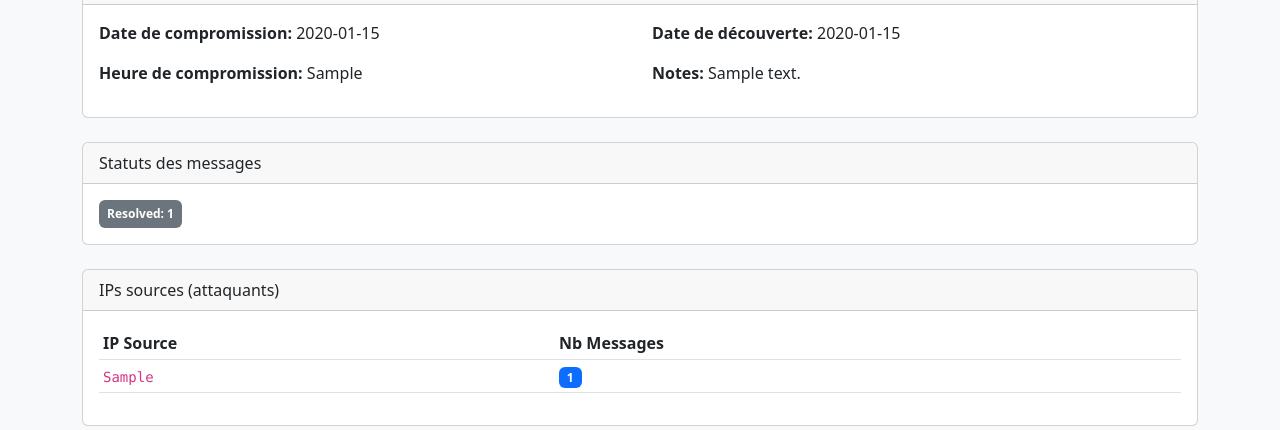
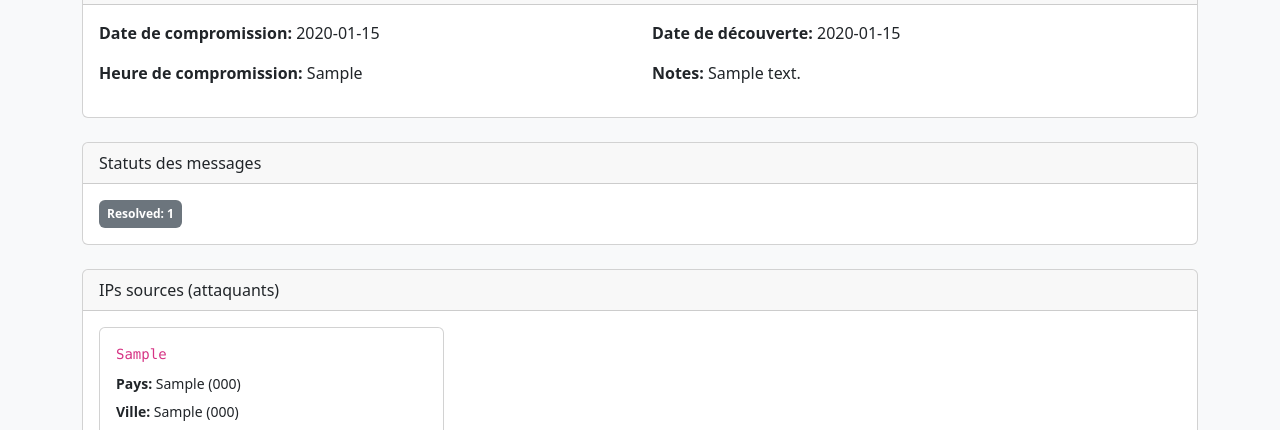
Before and after one commit to Crapoto94/Analyse-mail, a Flask app: page /boite/1 in a window 1280 px wide. Shown: the part 321-751 px from the top of the page. Run offline with Flask 3, Linux system fonts and the light colour scheme; tables that the repository leaves empty hold one stand-in row (values such as "Sample post"); grey boxes are pictures that could not be loaded.

Commit message:
Ajout geolocalisation IPs avec carte Leaflet et detection VPN

```diff
--- a/app.py
+++ b/app.py
@@ -48,8 +48,62 @@ def init_db():
         key TEXT PRIMARY KEY,
         value TEXT
     )''')
+    c.execute('''CREATE TABLE IF NOT EXISTS ip_info (
+        ip TEXT PRIMARY KEY,
+        country TEXT,
+        country_code TEXT,
+        region TEXT,
+        region_name TEXT,
+        city TEXT,
+        zip TEXT,
+        lat REAL,
+        lon REAL,
+        isp TEXT,
+        org TEXT,
+        as_name TEXT,
+        is_vpn BOOLEAN DEFAULT 0,
+        query_time TIMESTAMP DEFAULT CURRENT_TIMESTAMP
+    )''')
     conn.commit()
     conn.close()
+
+def get_ip_info(ip):
+    import urllib.request
+    import time
+
+    conn = get_db()
+    row = conn.execute('SELECT * FROM ip_info WHERE ip=?', (ip,)).fetchone()
+    if row:
+        conn.close()
+        return dict(row)
+
+    try:
+        url = f'http://ip-api.com/json/{ip}?fields=status,message,country,countryCode,region,regionName,city,zip,lat,lon,isp,org,as,query'
+        req = urllib.request.Request(url, headers={'User-Agent': 'Analyse-Compromis'})
+        with urllib.request.urlopen(req, timeout=5) as response:
+            data = json.loads(response.read().decode('utf-8'))
+            if data.get('status') == 'success':
+                isp = data.get('isp', '').lower()
+                org = data.get('org', '').lower()
+                as_name = data.get('as', '').lower()
+                is_vpn = any(kw in f'{isp} {org} {as_name}' for kw in ['vpn', 'proxy', 'tor', 'nord', 'express', 'surfshark', 'cyberghost'])
+
+                conn.execute('''INSERT OR REPLACE INTO ip_info
+                    (ip, country, country_code, region, region_name, city, zip, lat, lon, isp, org, as_name, is_vpn)
+                    VALUES (?, ?, ?, ?, ?, ?, ?, ?, ?, ?, ?, ?, ?)''',
+                    (ip, data.get('country'), data.get('countryCode'), data.get('region'),
+                     data.get('regionName'), data.get('city'), data.get('zip'),
+                     data.get('lat'), data.get('lon'), data.get('isp'),
+                     data.get('org'), data.get('as'), is_vpn))
+                conn.commit()
+                row = conn.execute('SELECT * FROM ip_info WHERE ip=?', (ip,)).fetchone()
+                conn.close()
+                return dict(row) if row else None
+    except Exception as e:
+        print(f"Erreur IP info pour {ip}: {e}")
+
+    conn.close()
+    return None
 
 def get_config(key, default=''):
     conn = get_db()
@@ -124,8 +178,16 @@ def view_boite(bid):
             domains[domain] = domains.get(domain, 0) + 1
     top_domains = sorted(domains.items(), key=lambda x: x[1], reverse=True)[:50]
 
+    # Géolocalisation des IPs
+    ip_info_list = []
+    for ip_row in ips:
+        ip = ip_row['from_ip']
+        info = get_ip_info(ip)
+        if info:
+            ip_info_list.append(info)
+
     conn.close()
-    return render_template('view_boite.html', boite=boite, messages=messages, ips=ips, recipients=recipients, statuts=statuts, top_domains=top_domains)
+    return render_template('view_boite.html', boite=boite, messages=messages, ips=ips, recipients=recipients, statuts=statuts, top_domains=top_domains, ip_info_list=ip_info_list)
 
 @app.route('/boite/<int:bid>/upload', methods=['GET', 'POST'])
 def upload_csv(bid):
--- a/templates/view_boite.html
+++ b/templates/view_boite.html
@@ -1,6 +1,8 @@
 {% extends "base.html" %}
 {% block title %}Détails - {{ boite.user_email }}{% endblock %}
 {% block content %}
+<link rel="stylesheet" href="https://unpkg.com/leaflet@1.9.4/dist/leaflet.css" />
+<script src="https://unpkg.com/leaflet@1.9.4/dist/leaflet.js"></script>
 <div class="d-flex justify-content-between align-items-center mb-4">
     <h1><i class="bi bi-envelope-exclamation"></i> {{ boite.user_email }}</h1>
     <div class="d-flex gap-2">
@@ -80,23 +82,52 @@
 <div class="card mb-4">
     <div class="card-header">IPs sources (attaquants)</div>
     <div class="card-body">
-        <div class="table-responsive">
-            <table class="table table-sm">
-                <thead>
-                    <tr><th>IP Source</th><th>Nb Messages</th></tr>
-                </thead>
-                <tbody>
-                    {% for ip in ips %}
-                    <tr>
-                        <td><code>{{ ip.from_ip }}</code></td>
-                        <td><span class="badge bg-primary">{{ ip.cnt }}</span></td>
-                    </tr>
-                    {% endfor %}
-                </tbody>
-            </table>
+        <div class="row mb-3">
+            {% for info in ip_info_list %}
+            <div class="col-md-6 col-lg-4 mb-2">
+                <div class="card h-100">
+                    <div class="card-body">
+                        <h6 class="card-title"><code>{{ info.ip }}</code></h6>
+                        <p class="mb-1"><small><strong>Pays:</strong> {{ info.country }} ({{ info.country_code }})</small></p>
+                        <p class="mb-1"><small><strong>Ville:</strong> {{ info.city }} ({{ info.zip }})</small></p>
+                        <p class="mb-1"><small><strong>Région:</strong> {{ info.region_name }}</small></p>
+                        <p class="mb-1"><small><strong>ISP:</strong> {{ info.isp }}</small></p>
+                        <p class="mb-1"><small><strong>Organisation:</strong> {{ info.org }}</small></p>
+                        {% if info.is_vpn %}
+                        <span class="badge bg-warning">VPN/Proxy détecté</span>
+                        {% endif %}
+                    </div>
+                </div>
+            </div>
+            {% endfor %}
         </div>
+
+        {% if ip_info_list %}
+        <div id="map" style="height: 400px;" class="mt-3"></div>
+        {% endif %}
     </div>
 </div>
+
+<script>
+{% if ip_info_list %}
+var map = L.map('map').setView([48.8566, 2.3522], 2);
+
+L.tileLayer('https://{s}.tile.openstreetmap.org/{z}/{x}/{y}.png', {
+    attribution: '© OpenStreetMap contributors'
+}).addTo(map);
+
+var ips = {{ ip_info_list|tojson }};
+ips.forEach(function(ip) {
+    if (ip.lat && ip.lon) {
+        var vpnBadge = ip.is_vpn ? ' <span class="badge bg-warning">VPN/Proxy</span>' : '';
+        var marker = L.marker([ip.lat, ip.lon]).addTo(map)
+            .bindPopup('<strong>' + ip.ip + '</strong>' + vpnBadge + '<br>' +
+                       ip.city + ', ' + ip.country + '<br>' +
+                       '<small>' + ip.isp + '</small>');
+    }
+});
+{% endif %}
+</script>
 {% endif %}
 
 {% if recipients %}
```
